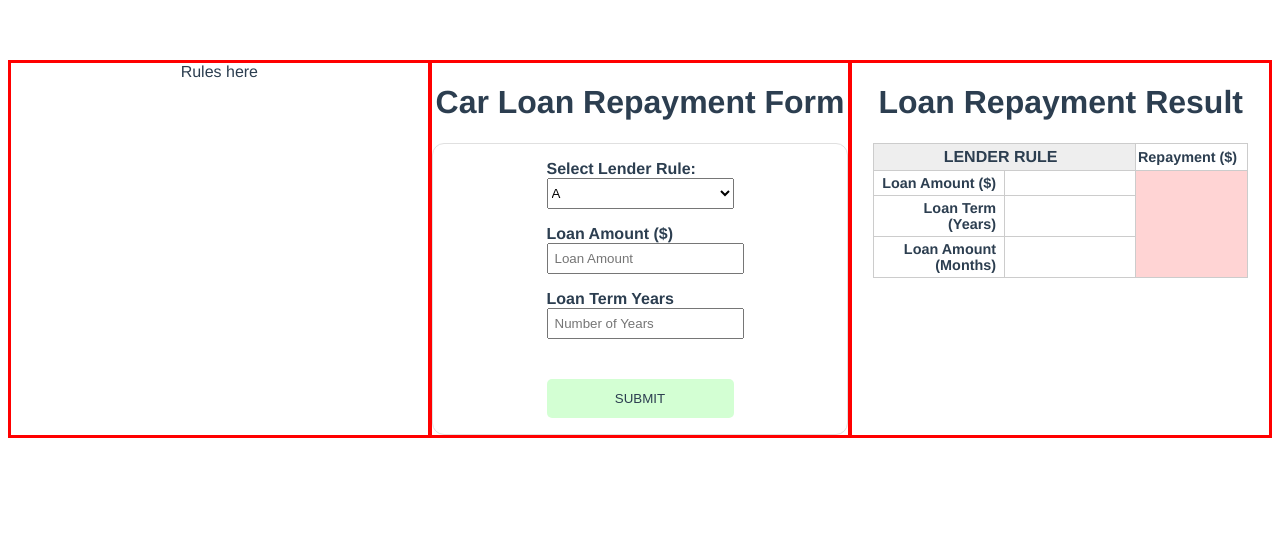
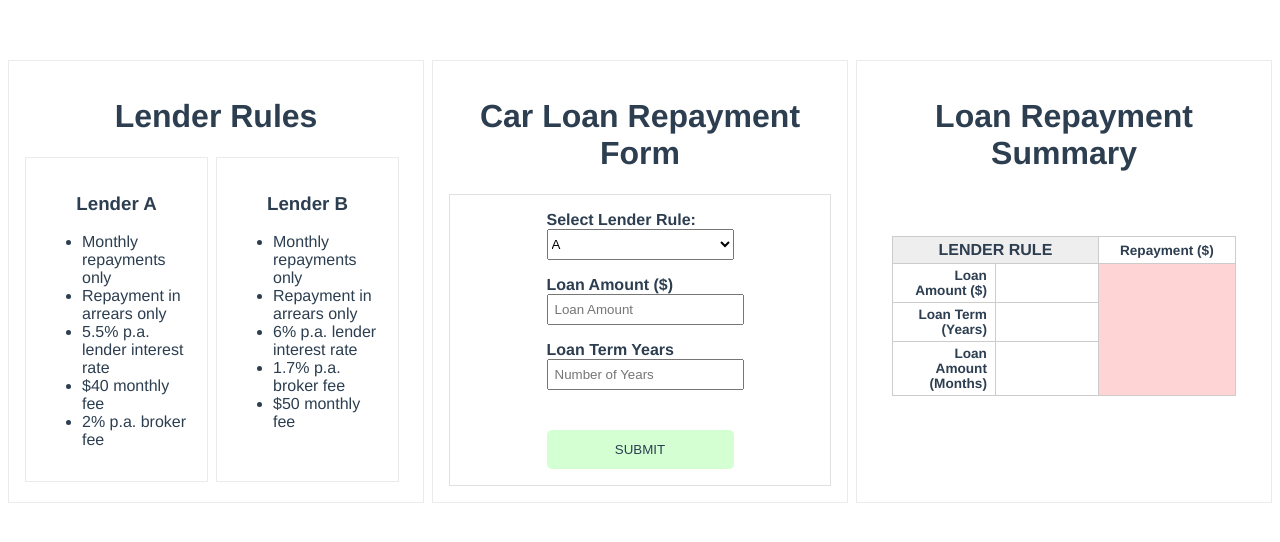
Before and after one commit to TransistorSmoke/loan-rule-check, a Vue app: page / in a window 1280 px wide. Shown: the top 542 px of the page. Built offline with nearby package versions, Linux system fonts and the light colour scheme.

Commit message:
Added Rules component

```diff
--- a/src/App.vue
+++ b/src/App.vue
@@ -1,6 +1,8 @@
 <template>
   <div class="container">
-    <div class="main-rules-definition">Rules here</div>
+    <div class="main-rules">
+      <Rules></Rules>
+    </div>
     <div div="main-form">
       <h1>Car Loan Repayment Form</h1>
       <LoanRepaymentForm></LoanRepaymentForm>
@@ -15,10 +17,12 @@
 <script>
 import LoanRepaymentForm from "./components/LoanRepaymentForm.vue";
 import LoanCalculationsTable from "./components/LoanCalculationsTable.vue";
+import Rules from "./components/Rules.vue";
 
 export default {
   name: "App",
   components: {
+    Rules,
     LoanRepaymentForm,
     LoanCalculationsTable,
   },
@@ -36,13 +40,17 @@ export default {
 }
 
 .container {
-  border: 1px solid red;
   display: flex;
   justify-content: space-between;
 
   & > * {
     width: 100%;
-    border: 2px solid red;
+    border: 1px solid rgb(235, 235, 235);
+    padding: 16px;
+  }
+
+  & > :nth-child(2) {
+    margin: 0 8px;
   }
 }
 </style>
--- a/src/components/LoanCalculationsTable.vue
+++ b/src/components/LoanCalculationsTable.vue
@@ -1,5 +1,5 @@
 <template>
-  <h1>Loan Repayment Result</h1>
+  <h1>Loan Repayment Summary</h1>
   <div class="tbl-container">
     <table>
       <thead>
@@ -55,11 +55,21 @@ export default {
 };
 </script>
 <style lang="scss" scoped>
+// .container {
+//   display: flex;
+//   flex-direction: column;
+//   justify-content: center;
+//   align-items: center;
+
+//   border: 2px solid black;
+//   height: 100%
+// }
+
 .tbl-container {
-  font-size: 0.9rem;
+  font-size: 0.85rem;
   font-weight: bold;
   max-width: 90%;
-  margin: 0 auto;
+  margin: 64px auto 0 auto;
 
   table {
     border-collapse: collapse;
@@ -71,7 +81,7 @@ export default {
   td {
     border: 1px solid #ccc;
     width: 50%;
-    padding: 4px 8px 4px 0;
+    padding: 4px 8px;
   }
 
   tr td:first-child {
@@ -80,7 +90,7 @@ export default {
 
   td:first-child,
   td:nth-child(2) {
-    width: 35%;
+    width: 30%;
   }
 
   .rule {
--- a/src/components/LoanRepaymentForm.vue
+++ b/src/components/LoanRepaymentForm.vue
@@ -140,8 +140,6 @@ export default {
 <style lang="scss" scoped>
 .loan-form {
   border: 1px solid rgb(224, 224, 224);
-  border-radius: 12px;
-  // max-width: 25%;
   padding: 16px 0;
   margin: 0 auto;
   display: flex;
--- /dev/null
+++ b/src/components/Rules.vue
@@ -0,0 +1,46 @@
+<template>
+  <h1>Lender Rules</h1>
+
+  <div class="container">
+    <div class="content">
+      <h3>Lender A</h3>
+      <ul>
+        <li>Monthly repayments only</li>
+        <li>Repayment in arrears only</li>
+        <li>5.5% p.a. lender interest rate</li>
+        <li>$40 monthly fee</li>
+        <li>2% p.a. broker fee</li>
+      </ul>
+    </div>
+
+    <div class="content">
+      <h3>Lender B</h3>
+      <ul>
+        <li>Monthly repayments only</li>
+        <li>Repayment in arrears only</li>
+        <li>6% p.a. lender interest rate</li>
+        <li>1.7% p.a. broker fee</li>
+        <li>$50 monthly fee</li>
+      </ul>
+    </div>
+  </div>
+</template>
+
+<script>
+export default {
+  name: "Rules",
+};
+</script>
+
+<style lang="scss" scoped>
+.container {
+  display: flex;
+  justify-content: center;
+}
+
+.content {
+  ul {
+    text-align: left;
+  }
+}
+</style>
```
